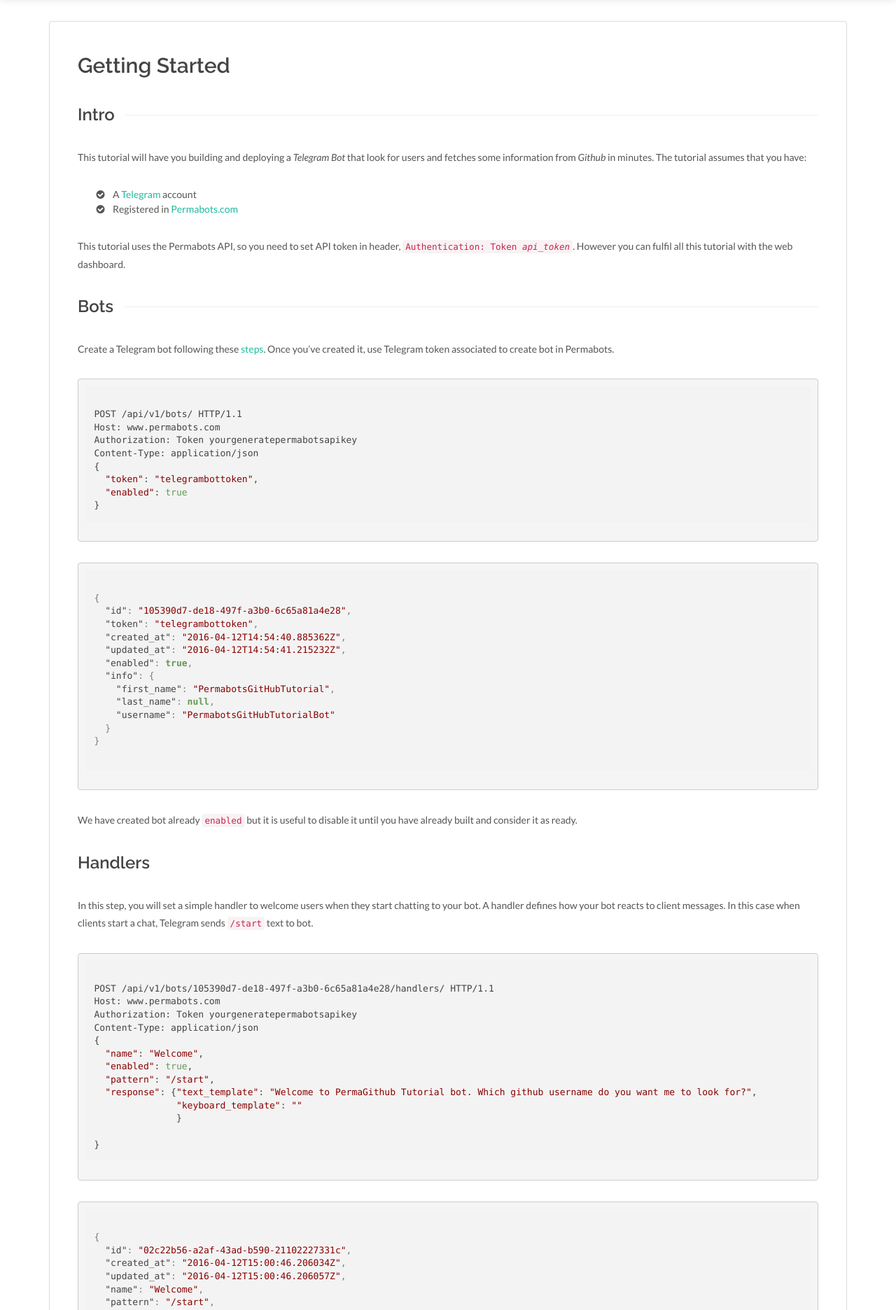
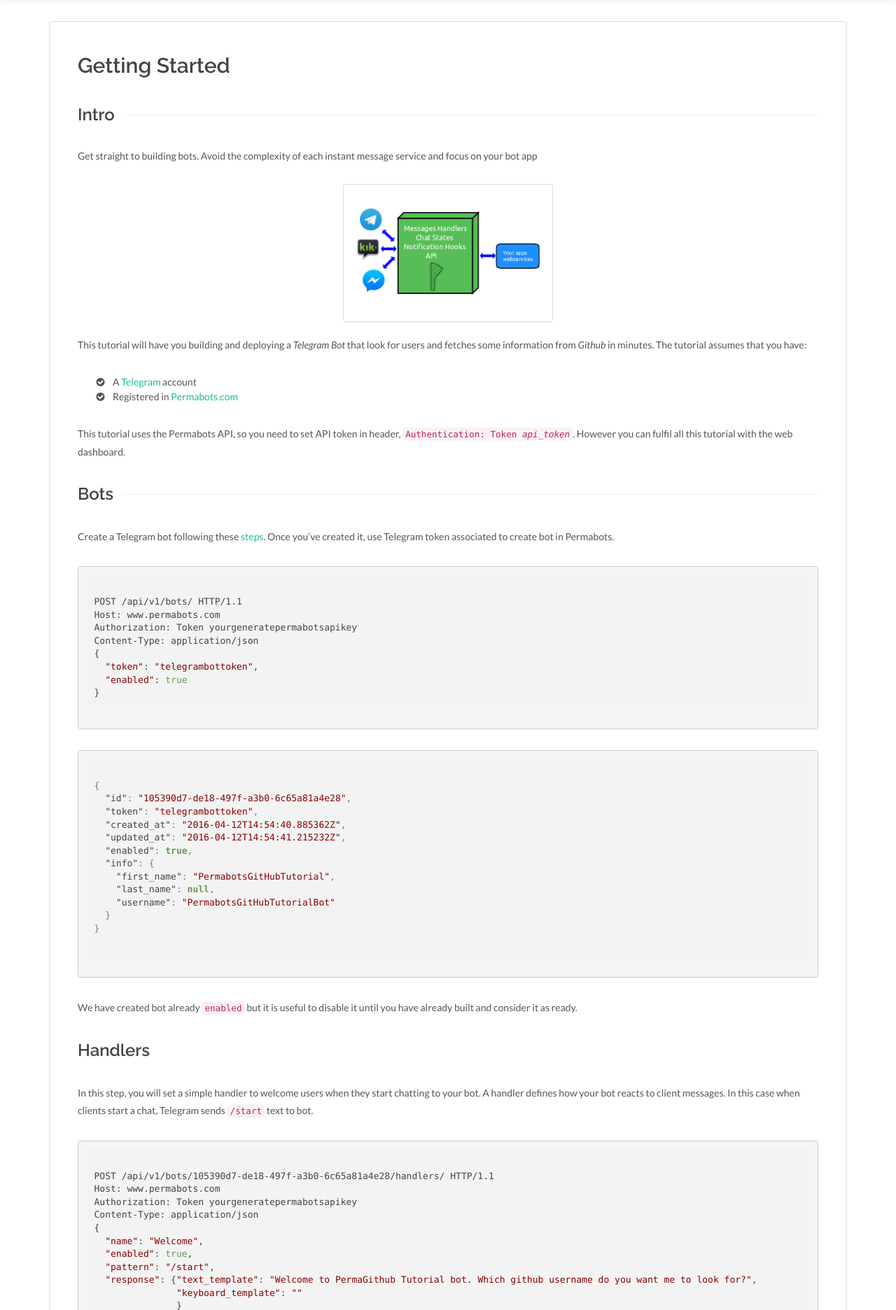
Before and after one commit to jlmadurga/permabots-www, a Django app: page /docs/getting-started in a window 1280 px wide. Shown: the part 60-1932 px from the top of the page at 70% size. Run offline with Django 3.2, Linux system fonts and the light colour scheme; parts of the project's set-up code (start-up, migrations or seed data) failed here and were passed over; some libraries are stand-ins or nearby versions.

Commit message:
architecture diagram

```diff
--- a/permabots/templates/pages/getting-started.html
+++ b/permabots/templates/pages/getting-started.html
@@ -12,13 +12,21 @@
 		<div class="fancy-title title-border">
 			<h3>Intro</h3>
 		</div>
-
+<p">Get straight to building bots. Avoid the complexity of each instant message service and focus on your bot app</p>
+<div class="divcenter nobottommargin clearfix" style="max-width: 300px;">
+	<div class="panel panel-default divcenter">
+							<div class="panel-body">
+							<img align="middle" src="{% static "images/getting-started/architecture.png" %}" alt="Permabots Architecture">
+							</div>
+	</div>
+</div>
 <p>This tutorial will have you building and deploying a <em>Telegram Bot</em> that look for users and fetches some information from <em>Github</em> in minutes.
 The tutorial assumes that you have:</p>
 <ul class="iconlist leftmargin">
 <li><i class="icon-ok-sign"></i>A <a href="https://telegram.org/">Telegram</a> account</li>
 <li><i class="icon-ok-sign"></i>Registered in <a href="{% url 'account_signup' %}">Permabots.com</a></li>
 </ul>
+
 
 <p>This tutorial uses the Permabots API, so you need to set API token in header, <code>Authentication: Token <i>api_token</i></code>. However you can fulfil all this tutorial with the web dashboard.</p>
 
```
Also changed, not shown: permabots/static/images/getting-started/architecture.png (added), permabots/static/images/services/facebook_messenger_logo.png (added), permabots/static/images/services/kik_logo.png (added), permabots/static/images/services/telegram.log.png (added).
